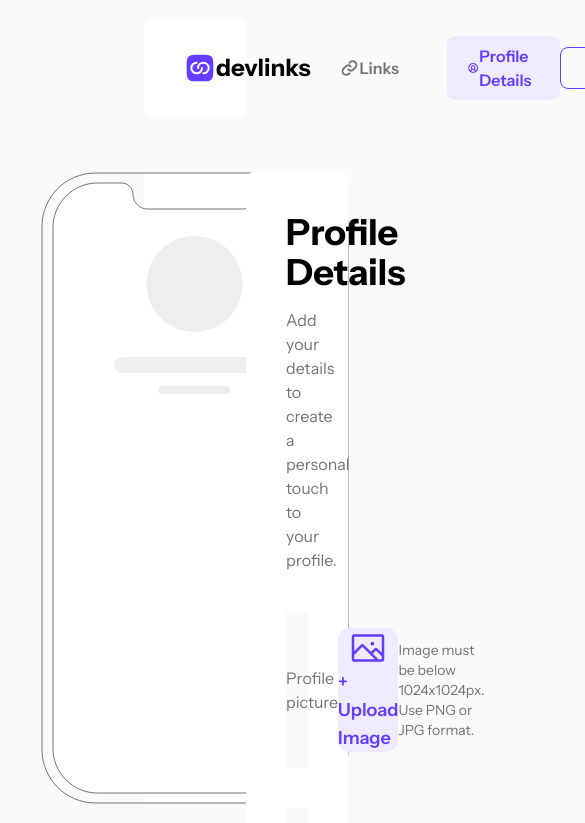
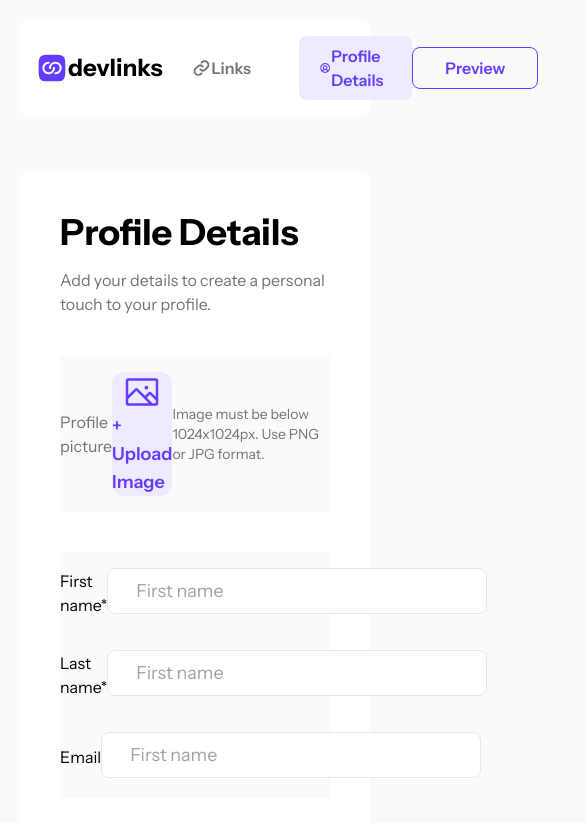
Before and after one commit to Guidotss/link-sharing, a Next.js app: page /profile in a window 390 px wide. Shown: the top 823 px of the page, 585 px wide, since content can reach past the window. Built offline with nearby package versions, Linux system fonts and the light colour scheme.

Commit message:
Terminando responsive en tablet

```diff
--- a/src/app/auth/login/page.tsx
+++ b/src/app/auth/login/page.tsx
@@ -3,7 +3,7 @@ import { LoginForm } from "@/components/form";
 
 const LoginPage = async () => {
   return (
-    <main className="flex flex-col items-center 2xl:justify-center h-screen">
+    <main className="flex flex-col items-center mt-4">
       <div className="flex 2xl:mb-10 mt-5">
         <DevlinksLargeIcon />
       </div>
--- a/src/app/page.tsx
+++ b/src/app/page.tsx
@@ -10,13 +10,13 @@ export default function Home() {
     <main className="2xl:px-20 2xl:py-5 sm:py-2 bg-light_grey">
       <Navbar />
       <section className="flex 2xl:gap-3 px-20 mt-14">
-        <div className="bg-white flex-auto 2xl:h-[75vh] h-full w-full hidden sm:flex items-center justify-center rounded-lg">
+        <div className="bg-white flex-auto 2xl:h-[75vh] h-full w-full hidden md:flex items-center justify-center rounded-lg">
           <div className="-mt-16">
             <LinksGrid />
           </div>
           <MockupHomePage />
         </div>
-        <div className="w-full bg-white min-h-[75vh] items-center justify-center rounded-lg p-10">
+        <div className="w-full bg-white min-h-[75vh] items-center justify-center rounded-lg md:p-10">
           <AddNewLinkSection />
         </div>
       </section>
--- a/src/app/profile/page.tsx
+++ b/src/app/profile/page.tsx
@@ -7,10 +7,10 @@ import {
 
 function ProfilePage() {
   return (
-    <main className="bg-light_grey px-16 py-5">
+    <main className="bg-light_grey md:px-16 px-5 py-5">
       <Navbar />
-      <section className="flex 2xl:gap-3 px-20 mt-14">
-        <div className="bg-white flex-auto 2xl:h-[75vh] h-full w-full flex items-center justify-center rounded-lg">
+      <section className="flex 2xl:gap-3 md:px-20 mt-14">
+        <div className="bg-white flex-auto 2xl:h-[75vh] h-full w-full hidden md:flex items-center justify-center rounded-lg">
           <div className="-mt-16">
             <LinksGrid />
           </div>
--- a/src/components/ui/navbar/Navbar.tsx
+++ b/src/components/ui/navbar/Navbar.tsx
@@ -11,7 +11,7 @@ export const Navbar = () => {
   const userId = Cookies.get("userId");
 
   return (
-    <header className="flex justify-between items-center bg-white py-4 px-10 rounded-lg mx-20">
+    <header className="flex justify-between items-center bg-white py-4 md:px-10 px-4 rounded-lg md:mx-20">
       <div className="flex items-center">
         <DevLinksIcon />
         <h3 className="text-2xl font-bold">devlinks</h3>
```
